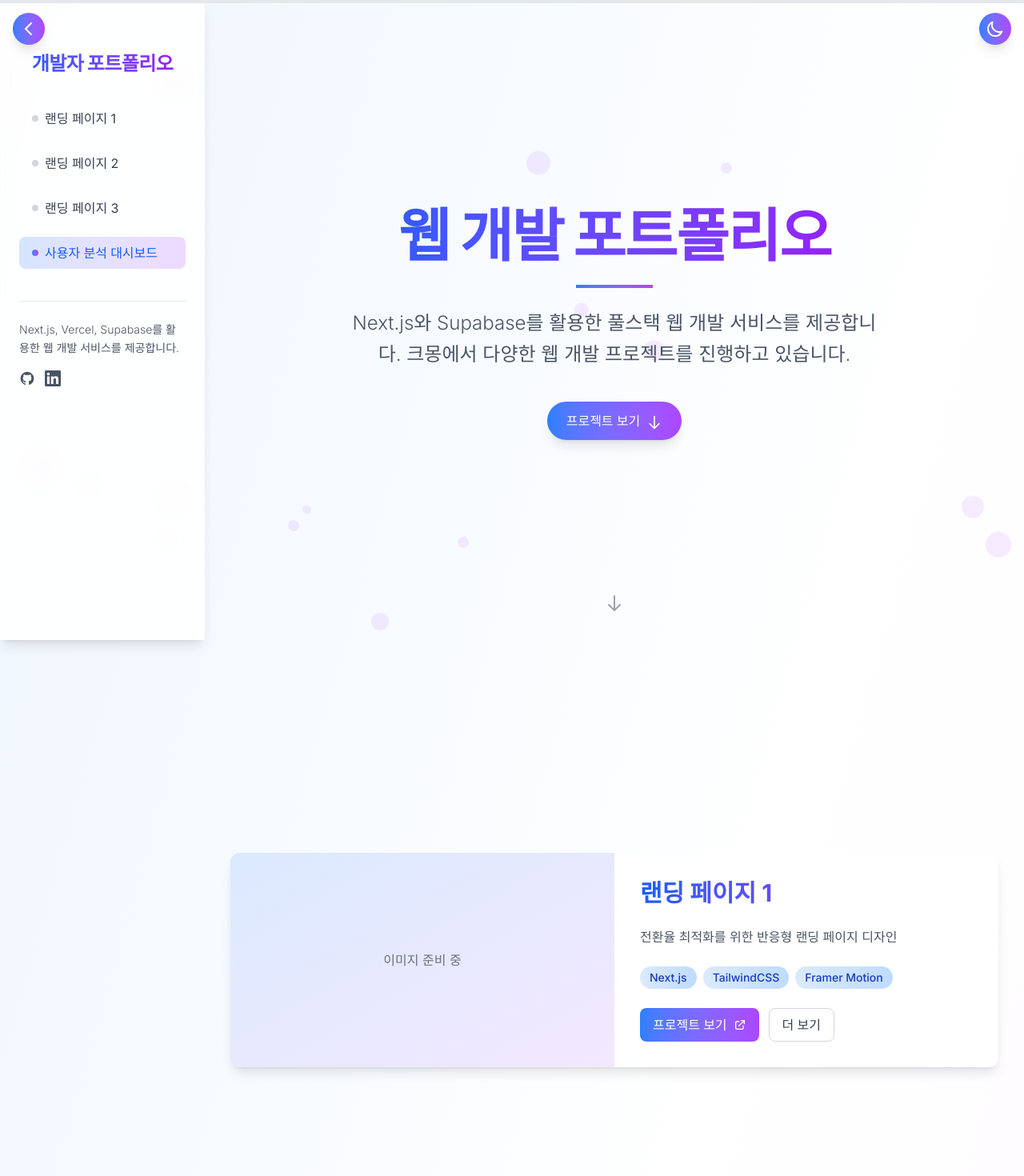
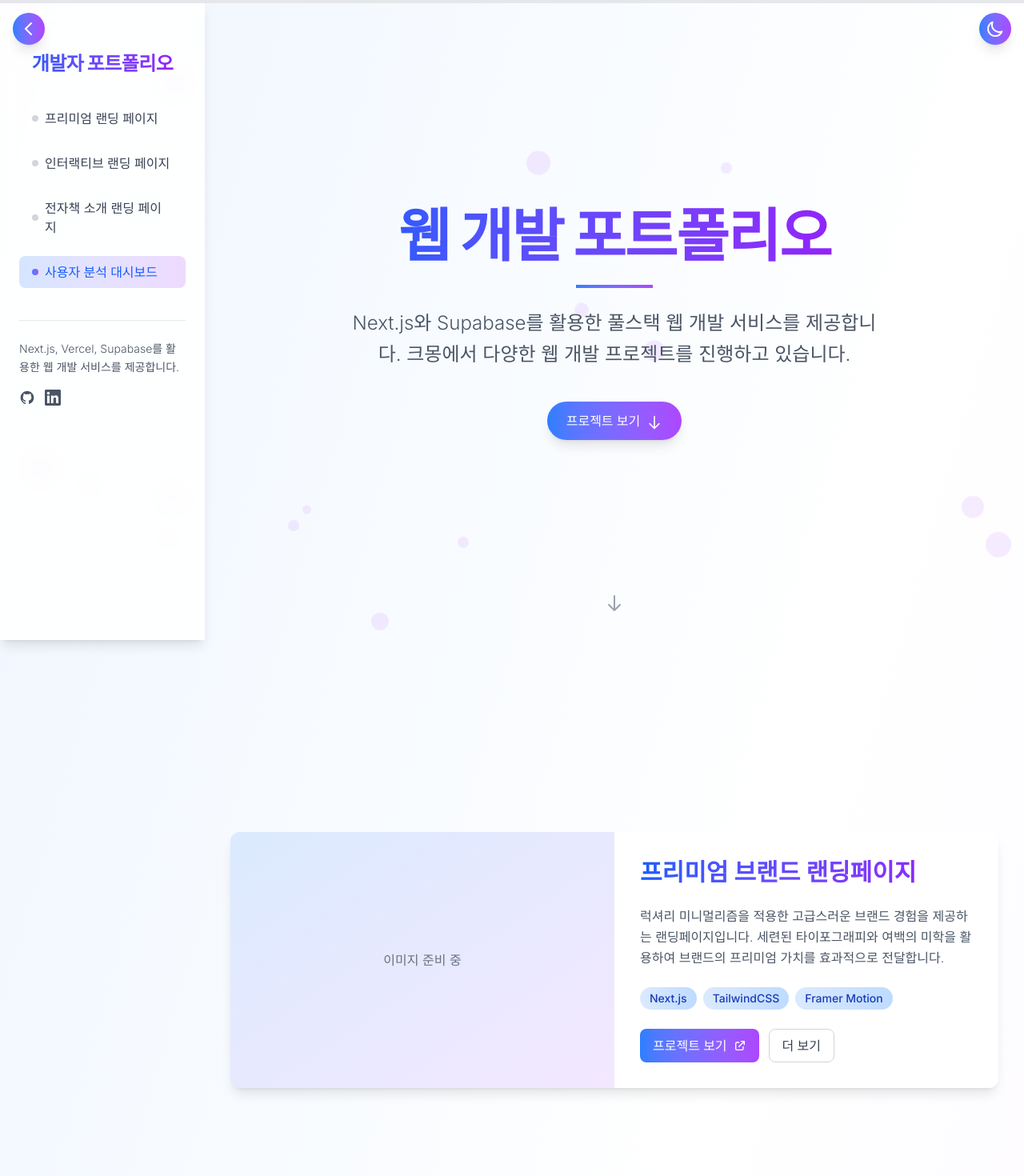
Before and after one commit to wjb127/portfolio, a Next.js app: page / in a window 1280 px wide. Shown: the top 1470 px of the page at 80% size. Built offline with nearby package versions, Linux system fonts and the light colour scheme.

Commit message:
link fix

```diff
--- a/src/app/layout.tsx
+++ b/src/app/layout.tsx
@@ -14,8 +14,8 @@ export default function RootLayout({
   children: React.ReactNode
 }) {
   return (
-    <html lang="ko">
-      <body className={`${inter.className} antialiased`}>
+    <html lang="ko" suppressHydrationWarning>
+      <body className={`${inter.className} antialiased`} suppressHydrationWarning>
         {children}
       </body>
     </html>
--- a/src/app/page.tsx
+++ b/src/app/page.tsx
@@ -7,35 +7,38 @@ import { useState, useEffect, useRef } from "react";
 // 포트폴리오 데이터 확장
 const portfolioItems = [
   {
-    id: "landing-page-1",
-    title: "랜딩 페이지 1",
-    description: "전환율 최적화를 위한 반응형 랜딩 페이지 디자인",
+    id: "premium-landing",
+    title: "프리미엄 랜딩 페이지",
+    fullTitle: "프리미엄 브랜드 랜딩페이지",
+    description: "럭셔리 미니멀리즘을 적용한 고급스러운 브랜드 경험을 제공하는 랜딩페이지입니다. 세련된 타이포그래피와 여백의 미학을 활용하여 브랜드의 프리미엄 가치를 효과적으로 전달합니다.",
     imageUrl: "/portfolio/landing-page-1.jpg",
-    link: "https://example.com/landing-page-1",
+    link: "https://premium-landing-ab3z55jxe-seungbeen-wis-projects.vercel.app/",
     tags: ["Next.js", "TailwindCSS", "Framer Motion"]
   },
   {
-    id: "landing-page-2",
-    title: "랜딩 페이지 2",
-    description: "제품 소개를 위한 인터랙티브 랜딩 페이지",
+    id: "travel-landing",
+    title: "인터랙티브 랜딩 페이지",
+    fullTitle: "월드 트래블러 랜딩페이지",
+    description: "세계 여행 서비스를 소개하는 인터랙티브 랜딩 페이지입니다. 사용자 친화적인 UI와 매력적인 시각적 요소를 통해 여행에 대한 영감을 제공합니다.",
     imageUrl: "/portfolio/landing-page-2.jpg",
-    link: "https://example.com/landing-page-2",
+    link: "https://travel-landing-eosin.vercel.app/",
     tags: ["React", "Styled Components", "GSAP"]
   },
   {
-    id: "landing-page-3",
-    title: "랜딩 페이지 3",
-    description: "서비스 홍보를 위한 모던한 랜딩 페이지",
+    id: "ebook-landing",
+    title: "전자책 소개 랜딩 페이지",
+    fullTitle: "전자책 소개 랜딩페이지",
+    description: "전자책 판매를 위한 모던한 랜딩 페이지입니다. 깔끔한 디자인과 효과적인 콘텐츠 구성으로 제품의 가치를 전달합니다.",
     imageUrl: "/portfolio/landing-page-3.jpg",
-    link: "https://example.com/landing-page-3",
+    link: "https://ebook-landing-drab.vercel.app/",
     tags: ["Next.js", "Chakra UI", "Three.js"]
   },
   {
     id: "analytics-dashboard",
     title: "사용자 분석 대시보드",
-    description: "실시간 데이터 시각화 및 사용자 행동 분석 대시보드",
+    description: "실시간 데이터 시각화 및 사용자 행동 분석 대시보드입니다.",
     imageUrl: "/portfolio/analytics-dashboard.jpg",
-    link: "https://example.com/analytics-dashboard",
+    link: "https://ebook-landing-bh81r2n5q-seungbeen-wis-projects.vercel.app/dashboard",
     tags: ["Vue.js", "D3.js", "Express"]
   }
 ];
@@ -484,7 +487,7 @@ export default function Home() {
 
                     <div className="p-8 md:w-1/2">
                       <h2 className="text-2xl md:text-3xl font-bold text-transparent bg-clip-text bg-gradient-to-r from-blue-600 to-purple-600 dark:from-blue-400 dark:to-purple-400 mb-4 pb-2 relative group">
-                        {item.title}
+                        {item.fullTitle || item.title}
                         <span className="absolute bottom-0 left-0 w-0 h-0.5 bg-gradient-to-r from-blue-500 to-purple-500 transition-all duration-300 group-hover:w-full"></span>
                       </h2>
 
```
